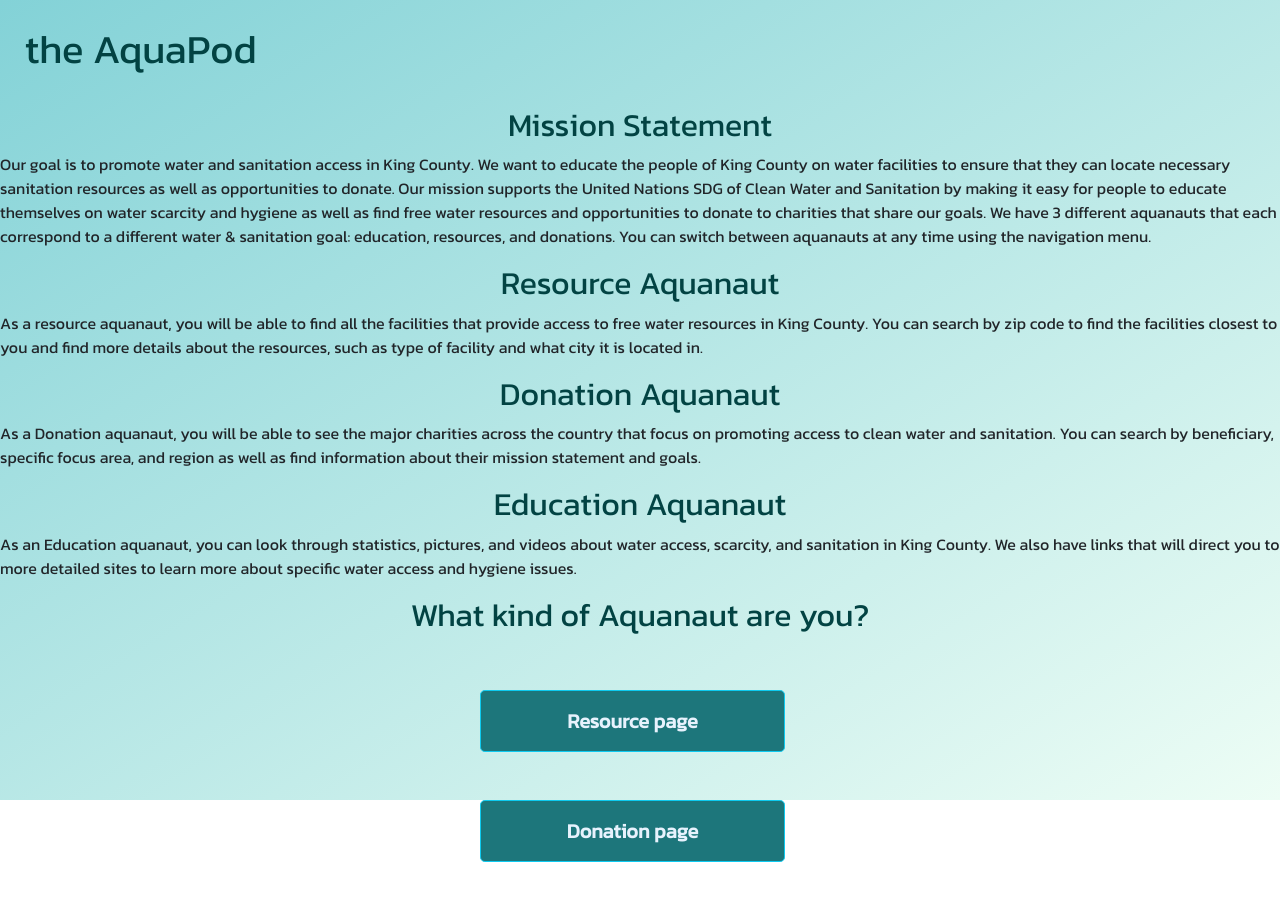
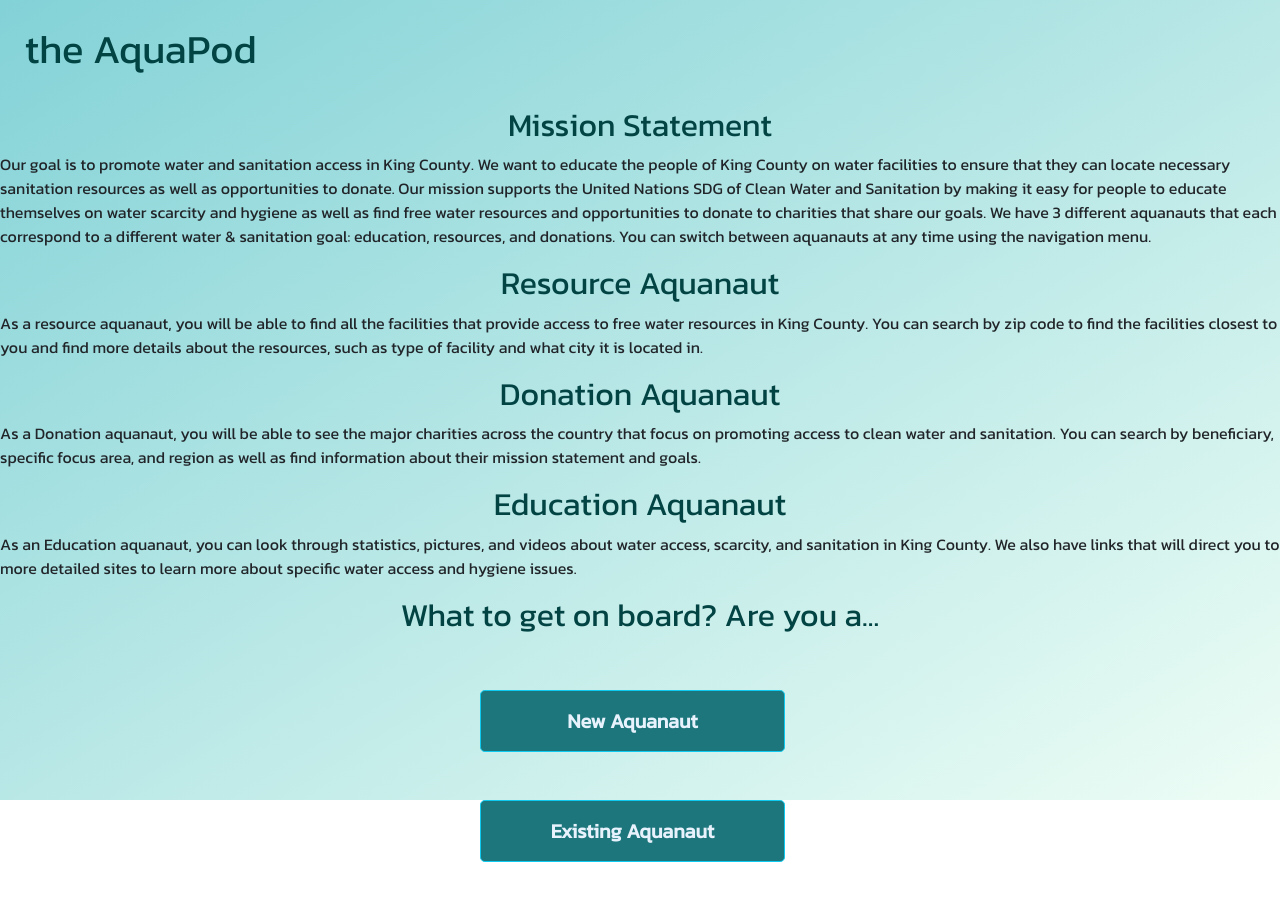
Before and after one commit to UW-INFO442-AU23/Team-Aquanauts, a React (Create React App) app: page / in a window 1280 px wide. Before the commit this address led to /home. Shown: the top 908 px of the page. Built offline with nearby package versions, Linux system fonts and the light colour scheme.

Commit message:
onboarding styling

```diff
--- a/src/components/App.js
+++ b/src/components/App.js
@@ -13,6 +13,7 @@ import DonationPage from './donationsComp/DonationPage.js';
 import EducationPage from './educationComp/EducationPage.js';
 import withSplashScreen from './withSplashScreen';
 import CardDetailsPage from "./CardDetails.js";
+import Onboarding from './homeComp/Onboarding.js';
 import { render } from '@testing-library/react';
 
 class App extends Component {
@@ -20,12 +21,13 @@ class App extends Component {
     return (
       <Router>
           <Routes>
+            <Route path="/" element={<Onboarding />} />
             <Route path="home" element={<HomePage />} />
             <Route path="resources" element={<ResourcePage />} />
             <Route path="donations" element={<DonationPage />} />
             <Route path="education" element={<EducationPage />} />
             <Route path="location" element={<CardDetailsPage />} />
-            <Route path='*' element={<Navigate to='/home' />} />
+            <Route path='*' element={<Navigate to='/' />} />
           </Routes>
       </Router>
 
--- a/src/components/homeComp/HomePage.js
+++ b/src/components/homeComp/HomePage.js
@@ -10,28 +10,6 @@ export default function HomePage(props) {
         <h1 className="header">the AquaPod</h1>
       </header>
       <main>
-      <h2 className="sub-header">Mission Statement</h2>
-        <p>Our goal is to promote water and sanitation access in King County. We want to educate the people of King County
-          on water facilities to ensure that they can locate necessary sanitation resources as well as opportunities to donate.
-          Our mission supports the United Nations SDG of Clean Water and Sanitation by making it easy for people to educate themselves on
-          water scarcity and hygiene as well as find free water resources and opportunities to donate to charities that share our
-          goals. We have 3 different aquanauts that each correspond to a different water & sanitation goal: education, resources,
-          and donations. You can switch between aquanauts at any time using the navigation menu. </p>
-        <h2 className="sub-header">Resource Aquanaut</h2>
-          <p>As a resource aquanaut, you will be able to find all the facilities that provide access to free water resources
-            in King County. You can search by zip code to find the facilities closest to you and find more details about the resources,
-            such as type of facility and what city it is located in.
-          </p>
-        <h2 className="sub-header">Donation Aquanaut</h2>
-          <p>As a Donation aquanaut, you will be able to see the major charities across the country that focus on promoting
-            access to clean water and sanitation. You can search by beneficiary, specific focus area, and region as well as find
-            information about their mission statement and goals.
-          </p>
-        <h2 className="sub-header">Education Aquanaut</h2>
-          <p>As an Education aquanaut, you can look through statistics, pictures, and videos about water access, scarcity,
-            and sanitation in King County. We also have links that will direct you to more detailed sites to learn more about
-            specific water access and hygiene issues.
-          </p>
         <h2 className="sub-header">What kind of Aquanaut are you?</h2>
         <div className="button-links">
           <div className="d-flex flex-column w-25 mx-auto">
--- /dev/null
+++ b/src/components/homeComp/Onboarding.js
@@ -0,0 +1,47 @@
+import React from 'react';
+import { NavLink, Link } from 'react-router-dom'
+import '../../index.css';
+import HomePage from './HomePage.js';
+
+export default function Onboarding(props) {
+
+  return (
+    <div className="background-onboard">
+      <header>
+        <h1 className="header">the AquaPod</h1>
+      </header>
+      <main>
+      <h2 className="sub-header">Mission Statement</h2>
+        <p>Our goal is to promote water and sanitation access in King County. We want to educate the people of King County
+          on water facilities to ensure that they can locate necessary sanitation resources as well as opportunities to donate.
+          Our mission supports the United Nations SDG of Clean Water and Sanitation by making it easy for people to educate themselves on
+          water scarcity and hygiene as well as find free water resources and opportunities to donate to charities that share our
+          goals. We have 3 different aquanauts that each correspond to a different water & sanitation goal: education, resources,
+          and donations. You can switch between aquanauts at any time using the navigation menu. </p>
+        <h2 className="sub-header">Resource Aquanaut</h2>
+          <p>As a resource aquanaut, you will be able to find all the facilities that provide access to free water resources
+            in King County. You can search by zip code to find the facilities closest to you and find more details about the resources,
+            such as type of facility and what city it is located in.
+          </p>
+        <h2 className="sub-header">Donation Aquanaut</h2>
+          <p>As a Donation aquanaut, you will be able to see the major charities across the country that focus on promoting
+            access to clean water and sanitation. You can search by beneficiary, specific focus area, and region as well as find
+            information about their mission statement and goals.
+          </p>
+        <h2 className="sub-header">Education Aquanaut</h2>
+          <p>As an Education aquanaut, you can look through statistics, pictures, and videos about water access, scarcity,
+            and sanitation in King County. We also have links that will direct you to more detailed sites to learn more about
+            specific water access and hygiene issues.
+          </p>
+
+        <h2 className="sub-header">What to get on board? Are you a...</h2>
+        <div className="button-links">
+          <div className="d-flex flex-column w-25 mx-auto">
+            <Link to='/home' className="btn btn-info btn-lg mb-5 mt-5 nav-link">New Aquanaut</Link>
+            <Link to='/home' className="btn btn-info btn-lg mb-5 nav-link">Existing Aquanaut</Link>
+          </div>
+        </div>
+      </main>
+    </div>
+  )
+}
```
